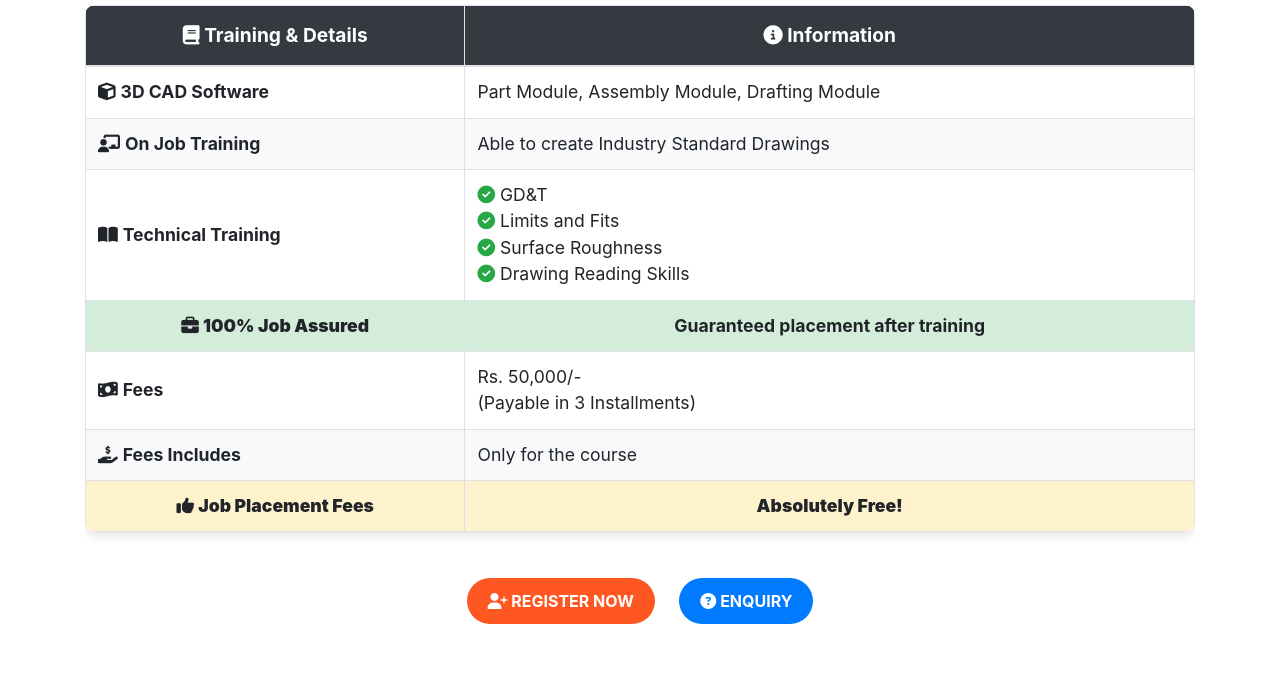
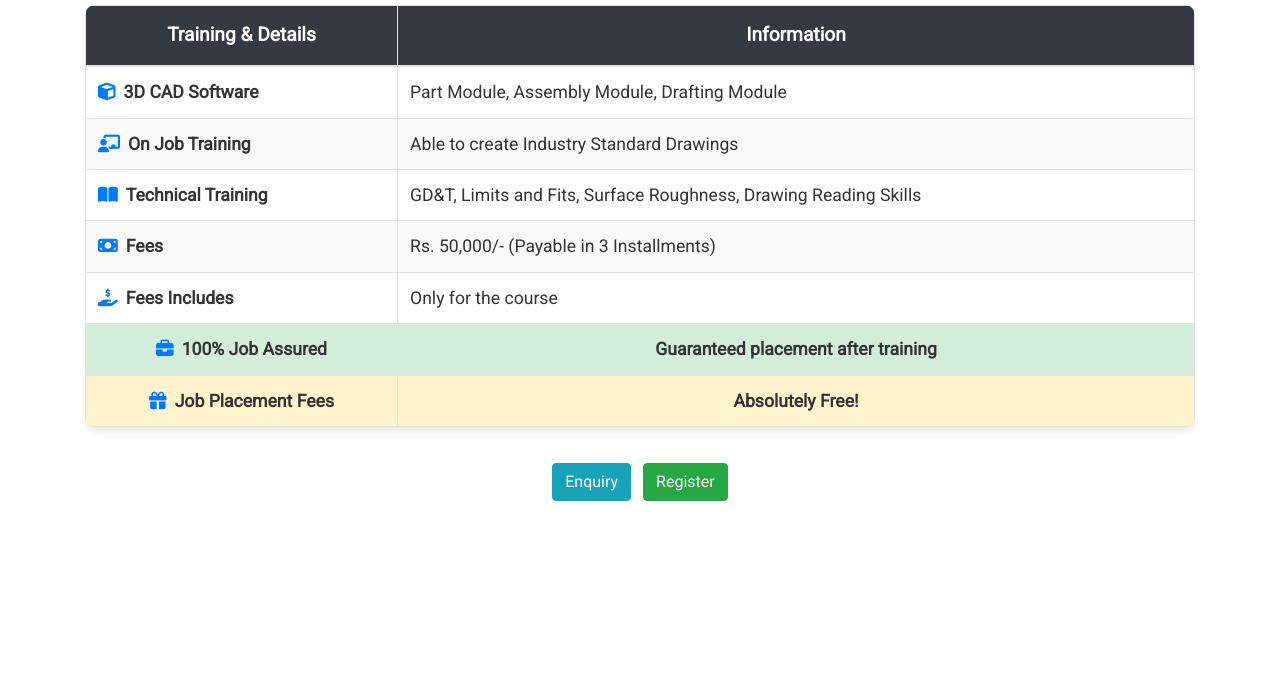
Before and after one commit to srinivasan0328/software-Design-Table, a plain HTML site: page index.html in a window 1280 px wide. Shown: the part 105-800 px from the top of the page. Drawn offline with nearby package versions, Linux system fonts and the light colour scheme.

Commit message:
updated structure and form

```diff
--- a/index.html
+++ b/index.html
@@ -3,71 +3,83 @@
 <head>
     <meta charset="UTF-8">
     <meta name="viewport" content="width=device-width, initial-scale=1.0">
-    <title>Training Details Table</title>
-    <link rel="shortcut icon" href="./assets/images/favIcon.png" type="image/x-icon">
+    <title>Training Details</title>
     <link rel="stylesheet" href="https://cdn.jsdelivr.net/npm/bootstrap@4.6.2/dist/css/bootstrap.min.css">
     <link rel="stylesheet" href="https://cdnjs.cloudflare.com/ajax/libs/font-awesome/6.4.2/css/all.min.css">
+    <link href="https://fonts.googleapis.com/css2?family=Poppins:wght@600&family=Roboto:wght@400&display=swap" rel="stylesheet">
     <link rel="stylesheet" href="./style.css">
 </head>
 <body>
 
 <div class="container my-5">
-    <h2 class="text-center text-primary mb-4">Training & Job Assurance Details</h2>
+    <h2 class="text-center text-primary mb-4"><i class="fa-solid fa-graduation-cap icon"></i> Training & Job Assurance Details</h2>
+
     <div class="table-responsive">
         <table class="table table-bordered custom-table">
             <thead>
                 <tr class="table-row">
-                    <th><i class="fa-solid fa-book"></i> Training & Details</th>
-                    <th><i class="fa-solid fa-info-circle"></i> Information</th>
+                    <th>Training & Details</th>
+                    <th>Information</th>
                 </tr>
             </thead>
             <tbody>
                 <tr class="table-row">
-                    <td><i class="fa-solid fa-cube"></i> <strong>3D CAD Software</strong></td>
+                    <td><i class="fa-solid fa-cube icon"></i><strong>3D CAD Software</strong></td>
                     <td>Part Module, Assembly Module, Drafting Module</td>
                 </tr>
                 <tr class="table-row">
-                    <td><i class="fa-solid fa-chalkboard-teacher"></i> <strong>On Job Training</strong></td>
+                    <td><i class="fa-solid fa-chalkboard-teacher icon"></i><strong>On Job Training</strong></td>
                     <td>Able to create Industry Standard Drawings</td>
                 </tr>
                 <tr class="table-row">
-                    <td><i class="fa-solid fa-book-open"></i> <strong>Technical Training</strong></td>
-                    <td>
-                        <ul class="mb-0 pl-0">
-                            <li><i class="fa-solid fa-check-circle text-success"></i> GD&T</li>
-                            <li><i class="fa-solid fa-check-circle text-success"></i> Limits and Fits</li>
-                            <li><i class="fa-solid fa-check-circle text-success"></i> Surface Roughness</li>
-                            <li><i class="fa-solid fa-check-circle text-success"></i> Drawing Reading Skills</li>
-                        </ul>
-                    </td>
+                    <td><i class="fa-solid fa-book-open icon"></i><strong>Technical Training</strong></td>
+                    <td>GD&T, Limits and Fits, Surface Roughness, Drawing Reading Skills</td>
+                </tr>
+                <tr class="table-row">
+                    <td><i class="fa-solid fa-money-bill icon"></i><strong>Fees</strong></td>
+                    <td>Rs. 50,000/- (Payable in 3 Installments)</td>
+                </tr>
+                <tr class="table-row">
+                    <td><i class="fa-solid fa-hand-holding-usd icon"></i><strong>Fees Includes</strong></td>
+                    <td>Only for the course</td>
                 </tr>
                 <tr class="table-row highlight-green">
-                    <td><i class="fa-solid fa-briefcase"></i> <strong>100% Job Assured</strong></td>
+                    <td><i class="fa-solid fa-briefcase icon"></i><strong>100% Job Assured</strong></td>
                     <td>Guaranteed placement after training</td>
                 </tr>
-                <tr class="table-row">
-                    <td><i class="fa-solid fa-money-bill-wave"></i> <strong>Fees</strong></td>
-                    <td>Rs. 50,000/- <br> (Payable in 3 Installments)</td>
-                </tr>
-                <tr class="table-row">
-                    <td><i class="fa-solid fa-hand-holding-usd"></i> <strong>Fees Includes</strong></td>
-                    <td>Only for the course</td>
-                </tr>
                 <tr class="table-row highlight-yellow">
-                    <td><i class="fa-solid fa-thumbs-up"></i> <strong>Job Placement Fees</strong></td>
+                    <td><i class="fa-solid fa-gift icon"></i><strong>Job Placement Fees</strong></td>
                     <td><strong>Absolutely Free!</strong></td>
                 </tr>
             </tbody>
         </table>
     </div>
+
     <div class="btn-container">
-        <button class="btn btn-custom btn-register"><i class="fa-solid fa-user-plus"></i> Register Now</button>
-        <button class="btn btn-custom btn-enquiry"><i class="fa-solid fa-question-circle"></i> Enquiry</button>
+        <button id="enquiryBtn" class="btn btn-info mr-2">Enquiry</button>
+        <button id="registerBtn" class="btn btn-success">Register</button>
+    </div>
+
+    <div id="enquiryForm" class="form-container">
+        <h4>Enquiry Form</h4>
+        <input type="text" class="form-control mb-2" placeholder="Your Name">
+        <input type="email" class="form-control mb-2" placeholder="Your Email">
+        <textarea class="form-control mb-2" placeholder="Your Message"></textarea>
+        <button class="btn btn-primary">Submit</button>
+    </div>
+
+    <div id="registerForm" class="form-container">
+        <h4>Registration Form</h4>
+        <input type="text" class="form-control mb-2" placeholder="Your Name">
+        <input type="email" class="form-control mb-2" placeholder="Your Email">
+        <input type="tel" class="form-control mb-2" placeholder="Your Phone">
+        <button class="btn btn-success">Register</button>
     </div>
 </div>
 
 <script src="https://cdn.jsdelivr.net/npm/jquery@3.5.1/dist/jquery.slim.min.js"></script>
 <script src="https://cdn.jsdelivr.net/npm/bootstrap@4.6.2/dist/js/bootstrap.bundle.min.js"></script>
 
+<script src="./script.js"></script>
 </body>
 </html>
--- /dev/null
+++ b/script.js
@@ -0,0 +1,13 @@
+document.getElementById('enquiryBtn').addEventListener('click', function() {
+    let enquiryForm = document.getElementById('enquiryForm');
+    let registerForm = document.getElementById('registerForm');
+    enquiryForm.style.display = enquiryForm.style.display === 'none' || enquiryForm.style.display === '' ? 'block' : 'none';
+    registerForm.style.display = 'none';
+});
+
+document.getElementById('registerBtn').addEventListener('click', function() {
+    let registerForm = document.getElementById('registerForm');
+    let enquiryForm = document.getElementById('enquiryForm');
+    registerForm.style.display = registerForm.style.display === 'none' || registerForm.style.display === '' ? 'block' : 'none';
+    enquiryForm.style.display = 'none';
+});
--- a/style.css
+++ b/style.css
@@ -1,4 +1,9 @@
-/* Table Styling */
+body {
+    font-family: 'Roboto', sans-serif;
+}
+h2 {
+    font-family: 'Poppins', sans-serif;
+}
 .custom-table {
     background: #ffffff;
     border-radius: 10px;
@@ -7,7 +12,7 @@
 }
 .custom-table th {
     background: #343a40;
-    color: white;
+    color: #ffffff;
     text-align: center;
     font-size: 1.2rem;
     padding: 15px;
@@ -16,6 +21,7 @@
     padding: 12px;
     font-size: 1.1rem;
     vertical-align: middle;
+    color: #333;
 }
 .custom-table tr:nth-child(even) {
     background: #f8f9fa;
@@ -24,16 +30,18 @@
     background: #d4edda !important;
     font-weight: bold;
     text-align: center;
+    color: #155724;
 }
 .highlight-yellow {
     background: #fff3cd !important;
     font-weight: bold;
     text-align: center;
+    color: #856404;
 }
-li{
-list-style: none;
+.icon {
+    color: #007bff;
+    margin-right: 8px;
 }
-/* Animations */
 .table-row {
     opacity: 0;
     transform: translateY(20px);
@@ -49,33 +57,11 @@ list-style: none;
         transform: translateY(0);
     }
 }
-/* Button Styling */
 .btn-container {
     text-align: center;
     margin-top: 20px;
 }
-.btn-custom {
-    font-size: 1rem;
-    padding: 10px 20px;
-    border-radius: 30px;
-    font-weight: bold;
-    text-transform: uppercase;
-    transition: 0.3s;
-    margin: 10px;
+.form-container {
+    display: none;
+    margin-top: 20px;
 }
-.btn-register {
-    background: #ff5722;
-    color: #fff;
-}
-.btn-register:hover {
-    background: #e64a19;
-    transform: scale(1.1);
-}
-.btn-enquiry {
-    background: #007bff;
-    color: #fff;
-}
-.btn-enquiry:hover {
-    background: #0056b3;
-    transform: scale(1.1);
-}
```
